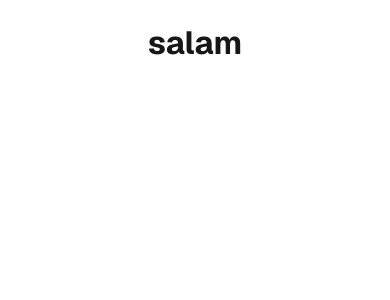
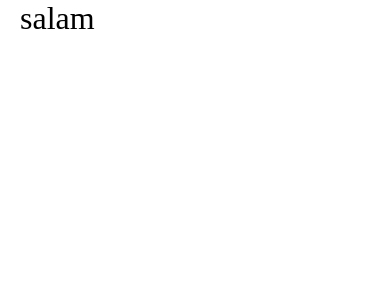
Before and after one commit to AlirezaJahangiri/student-behavior-tracker, a Next.js app: page / in a window 390 px wide. Shown: the top 300 px of the page. Built offline with nearby package versions, Linux system fonts and the light colour scheme.

Commit message:
change styles of global.css

```diff
--- a/src/app/globals.css
+++ b/src/app/globals.css
@@ -1,42 +1,26 @@
-:root {
-  --background: #ffffff;
-  --foreground: #171717;
-}
-
-@media (prefers-color-scheme: dark) {
-  :root {
-    --background: #0a0a0a;
-    --foreground: #ededed;
-  }
+* {
+  box-sizing: border-box;
+  padding: 0;
+  margin: 0;
+  font-weight: 300;
 }
 
 html,
 body {
-  max-width: 100vw;
+  max-width: 1200px;
   overflow-x: hidden;
-}
-
-body {
-  color: var(--foreground);
-  background: var(--background);
-  font-family: Arial, Helvetica, sans-serif;
-  -webkit-font-smoothing: antialiased;
-  -moz-osx-font-smoothing: grayscale;
-}
-
-* {
-  box-sizing: border-box;
-  padding: 0;
-  margin: 0;
+  margin: auto;
+  padding: 0 10px;
 }
 
 a {
   color: inherit;
   text-decoration: none;
+  cursor: pointer;
 }
 
-@media (prefers-color-scheme: dark) {
-  html {
-    color-scheme: dark;
-  }
+button,
+input,
+textarea {
+  font-family: inherit;
 }
--- a/src/app/page.js
+++ b/src/app/page.js
@@ -1,10 +1,7 @@
-import Image from "next/image";
-import styles from "./page.module.css";
-
 export default function Home() {
   return (
-    <div className={styles.page}>
+    <main>
       <h1>salam</h1>
-    </div>
+    </main>
   );
 }
--- a/src/app/page.module.css
+++ /dev/null
@@ -1,168 +0,0 @@
-.page {
-  --gray-rgb: 0, 0, 0;
-  --gray-alpha-200: rgba(var(--gray-rgb), 0.08);
-  --gray-alpha-100: rgba(var(--gray-rgb), 0.05);
-
-  --button-primary-hover: #383838;
-  --button-secondary-hover: #f2f2f2;
-
-  display: grid;
-  grid-template-rows: 20px 1fr 20px;
-  align-items: center;
-  justify-items: center;
-  min-height: 100svh;
-  padding: 80px;
-  gap: 64px;
-  font-family: var(--font-geist-sans);
-}
-
-@media (prefers-color-scheme: dark) {
-  .page {
-    --gray-rgb: 255, 255, 255;
-    --gray-alpha-200: rgba(var(--gray-rgb), 0.145);
-    --gray-alpha-100: rgba(var(--gray-rgb), 0.06);
-
-    --button-primary-hover: #ccc;
-    --button-secondary-hover: #1a1a1a;
-  }
-}
-
-.main {
-  display: flex;
-  flex-direction: column;
-  gap: 32px;
-  grid-row-start: 2;
-}
-
-.main ol {
-  font-family: var(--font-geist-mono);
-  padding-left: 0;
-  margin: 0;
-  font-size: 14px;
-  line-height: 24px;
-  letter-spacing: -0.01em;
-  list-style-position: inside;
-}
-
-.main li:not(:last-of-type) {
-  margin-bottom: 8px;
-}
-
-.main code {
-  font-family: inherit;
-  background: var(--gray-alpha-100);
-  padding: 2px 4px;
-  border-radius: 4px;
-  font-weight: 600;
-}
-
-.ctas {
-  display: flex;
-  gap: 16px;
-}
-
-.ctas a {
-  appearance: none;
-  border-radius: 128px;
-  height: 48px;
-  padding: 0 20px;
-  border: none;
-  border: 1px solid transparent;
-  transition:
-    background 0.2s,
-    color 0.2s,
-    border-color 0.2s;
-  cursor: pointer;
-  display: flex;
-  align-items: center;
-  justify-content: center;
-  font-size: 16px;
-  line-height: 20px;
-  font-weight: 500;
-}
-
-a.primary {
-  background: var(--foreground);
-  color: var(--background);
-  gap: 8px;
-}
-
-a.secondary {
-  border-color: var(--gray-alpha-200);
-  min-width: 158px;
-}
-
-.footer {
-  grid-row-start: 3;
-  display: flex;
-  gap: 24px;
-}
-
-.footer a {
-  display: flex;
-  align-items: center;
-  gap: 8px;
-}
-
-.footer img {
-  flex-shrink: 0;
-}
-
-/* Enable hover only on non-touch devices */
-@media (hover: hover) and (pointer: fine) {
-  a.primary:hover {
-    background: var(--button-primary-hover);
-    border-color: transparent;
-  }
-
-  a.secondary:hover {
-    background: var(--button-secondary-hover);
-    border-color: transparent;
-  }
-
-  .footer a:hover {
-    text-decoration: underline;
-    text-underline-offset: 4px;
-  }
-}
-
-@media (max-width: 600px) {
-  .page {
-    padding: 32px;
-    padding-bottom: 80px;
-  }
-
-  .main {
-    align-items: center;
-  }
-
-  .main ol {
-    text-align: center;
-  }
-
-  .ctas {
-    flex-direction: column;
-  }
-
-  .ctas a {
-    font-size: 14px;
-    height: 40px;
-    padding: 0 16px;
-  }
-
-  a.secondary {
-    min-width: auto;
-  }
-
-  .footer {
-    flex-wrap: wrap;
-    align-items: center;
-    justify-content: center;
-  }
-}
-
-@media (prefers-color-scheme: dark) {
-  .logo {
-    filter: invert();
-  }
-}
```
